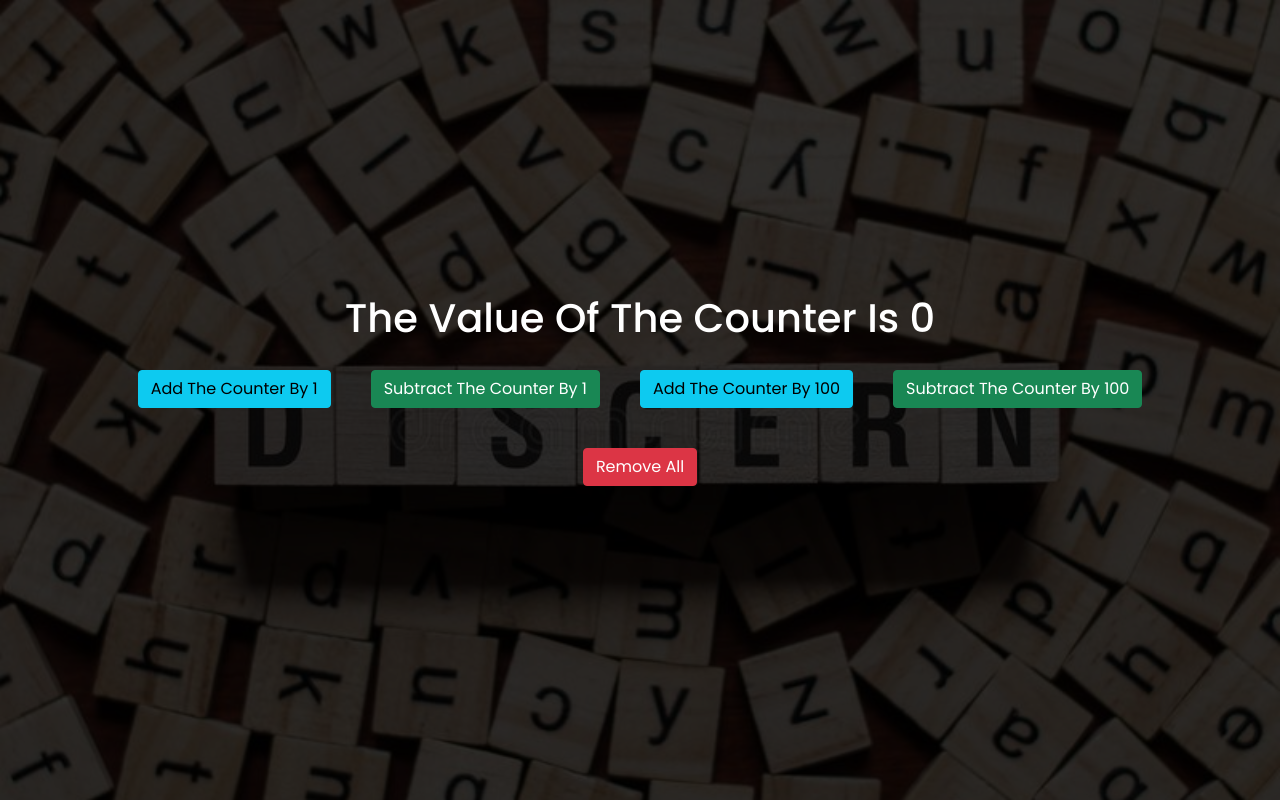
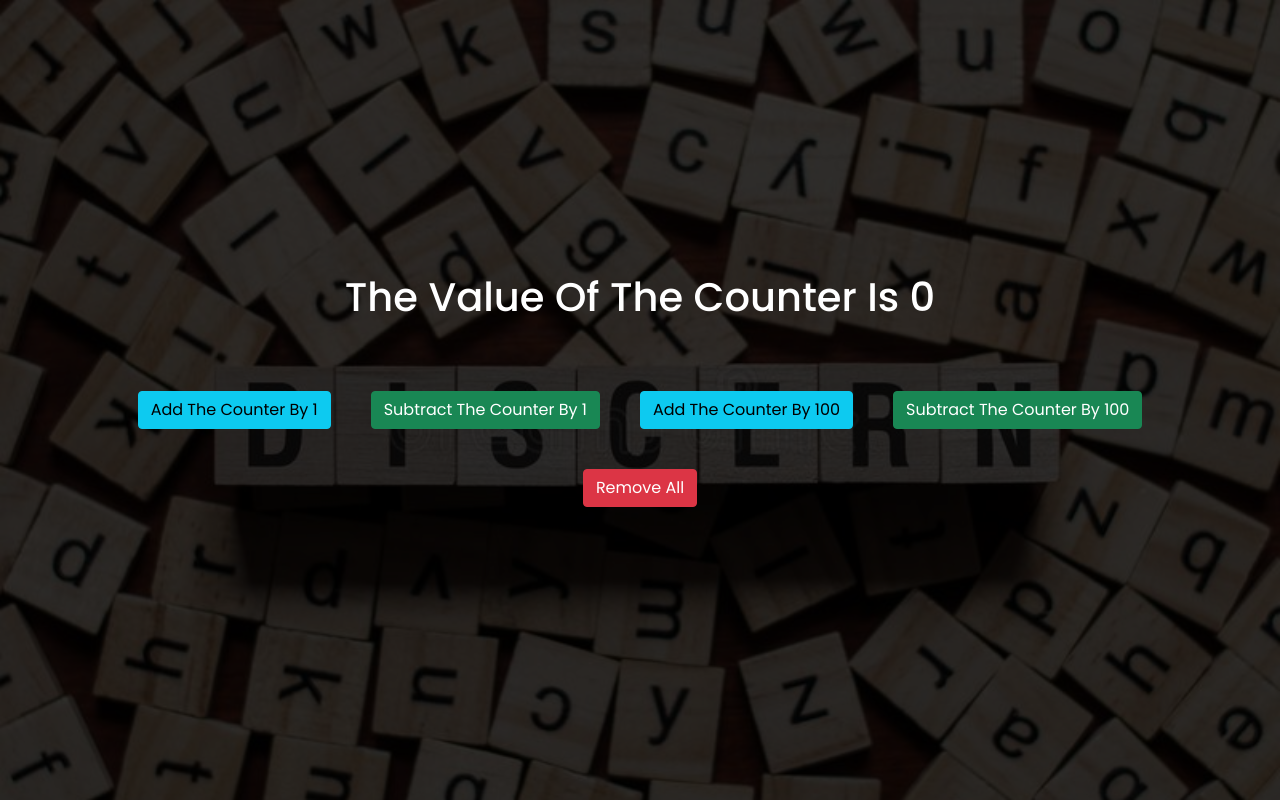
Before and after one commit to Fahmida21298/mern-stack-asgmt-react, a React (Create React App) app: page / in a window 1280 px wide. Built offline with nearby package versions, Linux system fonts and the light colour scheme.

Commit message:
learn about react components

```diff
--- a/src/App.css
+++ b/src/App.css
@@ -38,7 +38,9 @@ body {
 .App-link {
   color: #61dafb;
 }
-
+h1{
+  margin-bottom: 50px;
+}
 .calbtn {
   display: flex;
 }
```
